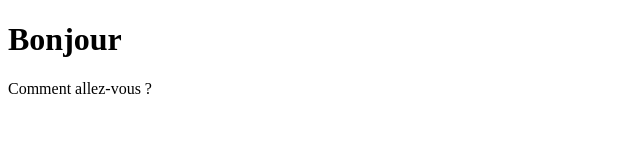
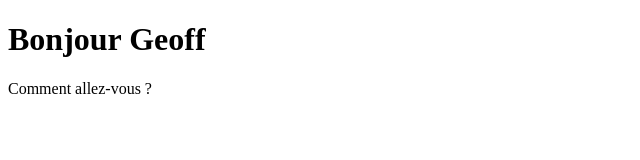
Before and after one commit to Jojoaventurier/Tutoriel-Vue.js, a Vue app in the folder First Vue Project/: page / in a window 1280 px wide. Shown: the top 160 px of the page, without its empty margins (0-640 px from the left). Built offline with nearby package versions, Linux system fonts and the light colour scheme.

Commit message:
première utilisation d'une variable !

```diff
--- a/First Vue Project/src/App.vue
+++ b/First Vue Project/src/App.vue
@@ -1,4 +1,8 @@
 <template>
-  <h1>Bonjour</h1>
+  <h1>Bonjour {{ firstName }}</h1>
   <p>Comment allez-vous ?</p>
 </template>
+
+<script setup>
+const firstName = "Geoff"
+</script>
```
